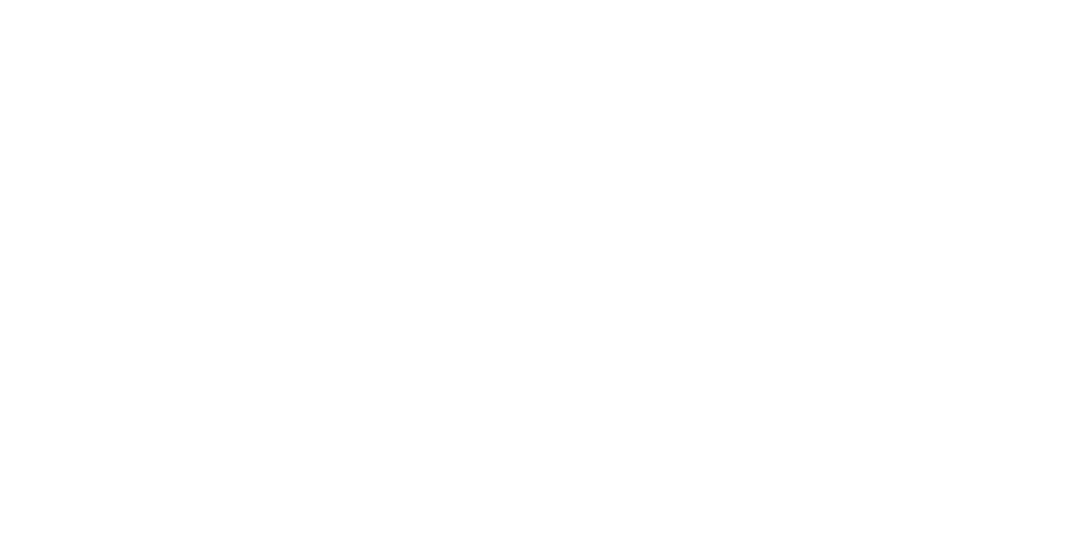
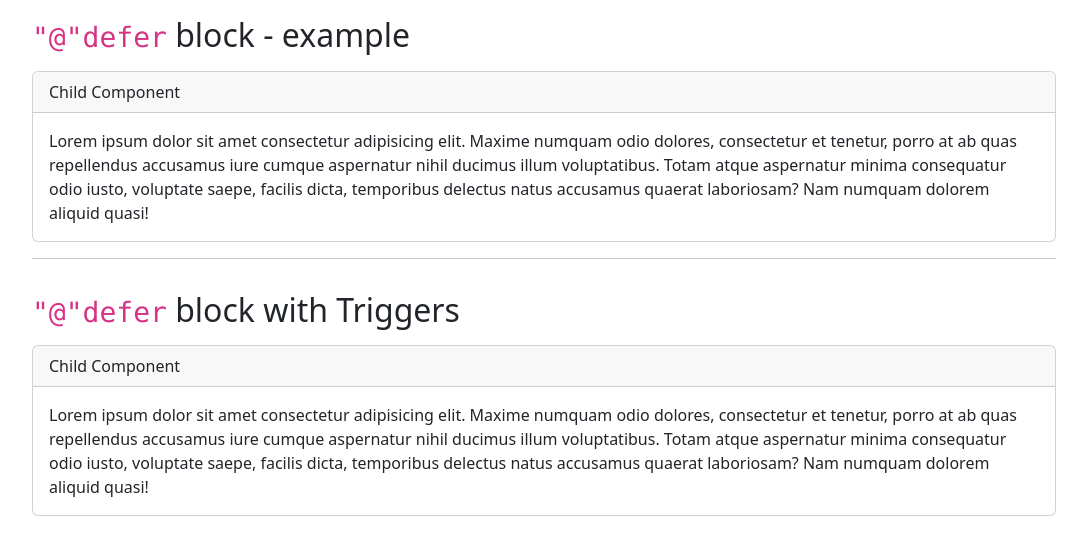
Before and after one commit to ankushkadam/angular-17, an Angular app: page /defer in a window 1280 px wide. Before the commit this address led to /. Shown: the top 554 px of the page, without its empty margins (96-1183 px from the left). Built offline with nearby package versions, Linux system fonts and the light colour scheme.

Commit message:
defer feature implemented.

```diff
--- a/src/app/app-routing.module.ts
+++ b/src/app/app-routing.module.ts
@@ -21,6 +21,10 @@
   {
     path: 'signal',
     loadComponent: () => import('./signal/signal-wrapper/signal-wrapper.component').then(u => u.SignalWrapperComponent)
+  },
+  {
+    path: 'defer',
+    loadComponent: () => import('./defer/parent/parent.component').then(u => u.ParentComponent)
   }
 ];
 
--- /dev/null
+++ b/src/app/defer/child/child.component.html
@@ -0,0 +1,10 @@
+<div class="card">
+  <div class="card-header">Child Component</div>
+  <div class="card-body">
+    Lorem ipsum dolor sit amet consectetur adipisicing elit.
+    Maxime numquam odio dolores, consectetur et tenetur,
+    porro at ab quas repellendus accusamus iure cumque aspernatur nihil ducimus illum voluptatibus.
+    Totam atque aspernatur minima consequatur odio iusto,
+    voluptate saepe, facilis dicta, temporibus delectus natus accusamus quaerat laboriosam? Nam numquam dolorem aliquid quasi!
+  </div>
+</div>
--- /dev/null
+++ b/src/app/defer/parent/parent.component.html
@@ -0,0 +1,93 @@
+<div class="parent-wrapper">
+  <div class="defer">
+    <h2> <code>"&#64;"defer</code> block - example </h2>
+
+
+    @defer {
+      <app-child></app-child>
+    } @placeholder(minimum 1000ms) {
+      <p>Child component not yet loaded</p>
+    } @loading ( minimum 1000ms) {
+      <p>Loading...</p>
+    } @error {
+      <p>Failed to load the calendar</p>
+    }
+  </div>
+
+  <hr>
+
+  <div class="defer-with-trigger">
+    <h2> <code>"&#64;"defer</code> block with Triggers </h2>
+
+    <!-- Triggers List :  -->
+    <!-- 1.  on idle:
+        idle will trigger the deferred loading once the browser has reached an idle state (detected using the requestIdleCallback API under the hood). This is the default behavior with a defer block. -->
+
+    <!-- 2.  on viewport:
+        viewport would trigger the deferred block when the specified content enters the viewport. -->
+        <!-- ToDo: example :
+          @defer (on viewport) {
+            <calendar-cmp />
+          } @placeholder {
+            <div>Calendar placeholder</div>
+          }
+        -->
+
+    <!-- 3.  on interaction:
+        interaction will trigger the deferred block when the user interacts with the specified element through click or keydown events. -->
+
+        <!-- ToDo: example :
+          @defer (on interaction) {
+          <calendar-cmp />
+        } @placeholder {
+          <div>Calendar placeholder</div>
+        } -->
+
+        <!-- ToDo: example : (with template ref)
+          <button type="button" #greeting>Hello!</button>
+          @defer (on interaction(greeting)) {
+            <calendar-cmp />
+          } @placeholder {
+            <div>Calendar placeholder</div>
+          } -->
+
+
+    <!-- 4.  on hover:
+        hover triggers deferred loading when the mouse has hovered over the trigger area. Events used for this are mouseenter and focusin. -->
+
+        <!-- todo: example:
+        @defer (on hover) {
+          <calendar-cmp />
+        } @placeholder {
+          <div>Calendar placeholder</div>
+        } -->
+
+    <!-- 5.  on immediate :
+        immediate triggers the deferred load immediately, meaning once the client has finished rendering, the defer chunk would then start fetching right away. -->
+
+
+    <!-- 6.  on timer:
+        timer(x) would trigger after a specified duration. The duration is required and can be specified in ms or s. -->
+
+        <!-- todo: example :
+          @defer (on timer(500ms)) {
+          <calendar-cmp />
+        } -->
+
+
+
+
+
+    @defer (on timer(1000ms)) {
+      <app-child></app-child>
+    } @placeholder(minimum 1000ms) {
+      <p>Child component not yet loaded</p>
+    } @loading ( minimum 1000ms) {
+      <p>Loading...</p>
+    } @error {
+      <p>Failed to load the calendar</p>
+    }
+
+
+  </div>
+</div>
--- /dev/null
+++ b/src/app/defer/parent/parent.component.scss
@@ -0,0 +1,9 @@
+.parent-wrapper{
+  h2{
+    margin: 1rem 0;
+  }
+
+  .defer-with-trigger{
+    margin-top: 2rem;
+  }
+}
```
Also changed, not shown: src/app/defer/child/child.component.ts (added, +12 -0 lines), src/app/defer/parent/parent.component.ts (added, +13 -0 lines), src/app/defer/child/child.component.scss (added), 2 other files (tests, documents, lock files or other folders).
